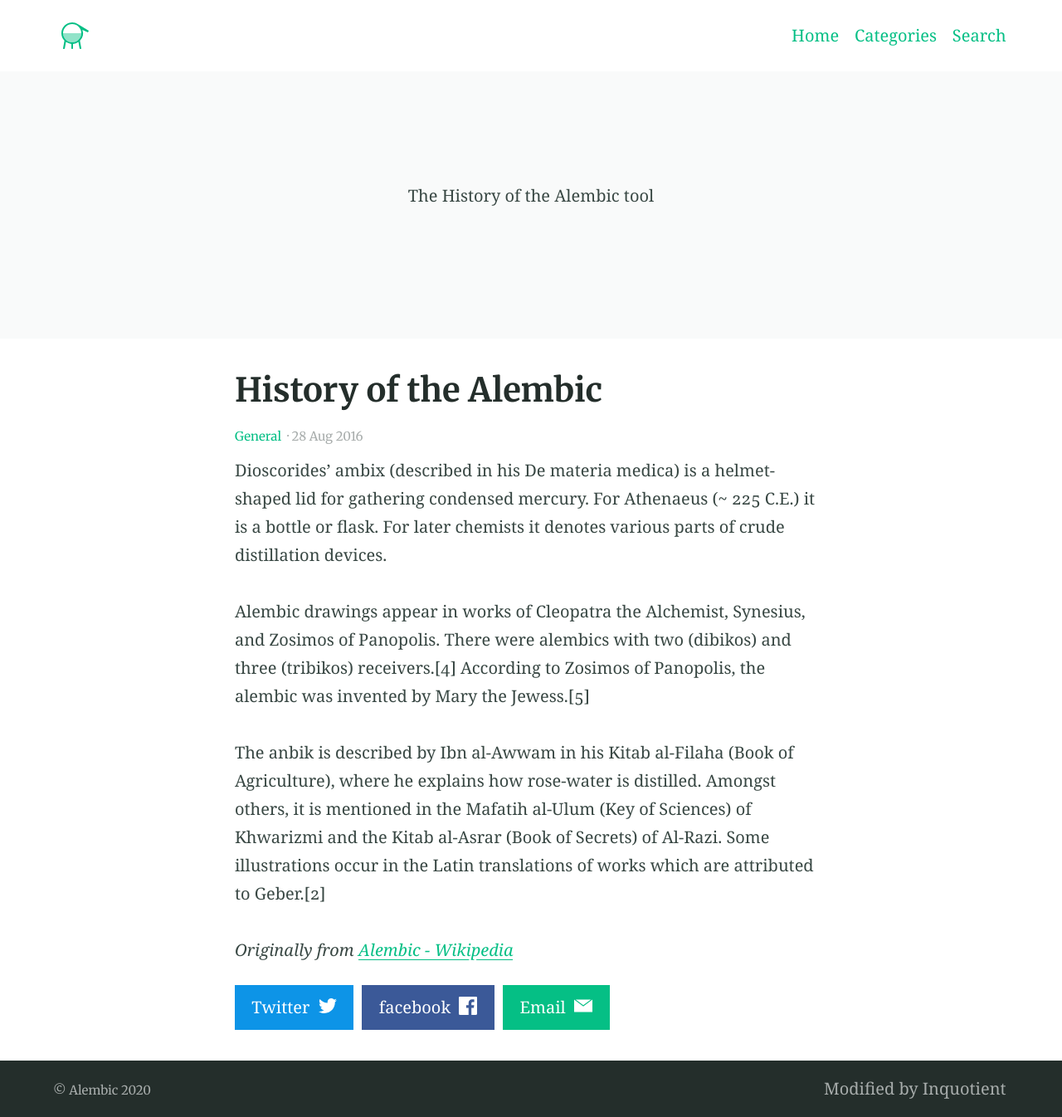
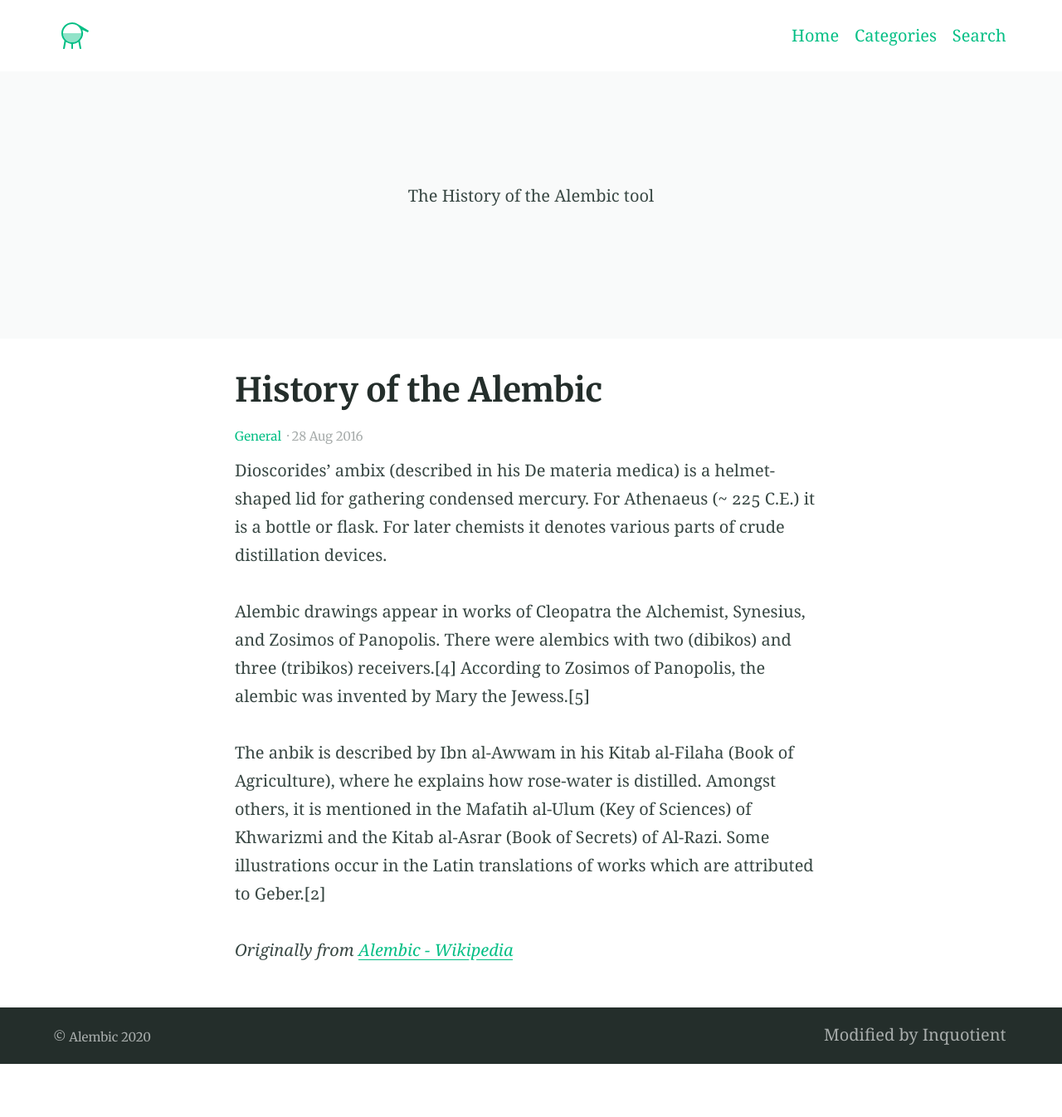
Before and after one commit to inquotient/inquotient.github.io, a Jekyll site: the page built from _posts/2016-08-28-example-post-two.md, in a window 1280 px wide. Shown: the whole page at 83% size. Built offline with Jekyll 4.4.1, drawn with Linux system fonts in a browser that asks for light colours; after the commit the page ends 1282 px from its top, so only the background shows below that.

Commit message:
share link comment tag

```diff
--- a/_layouts/post.html
+++ b/_layouts/post.html
@@ -12,7 +12,7 @@ layout: default
     {% include post-meta.html %}
     {{ content }}
 
-    {% include nav-share.html %}
+    <!--{% include nav-share.html %}-->
 
     {% include post-comments.html %}
 
```
